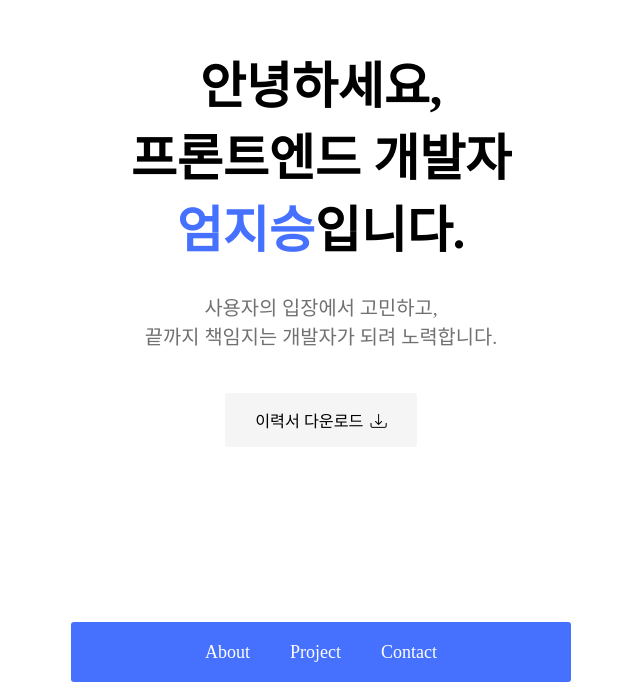
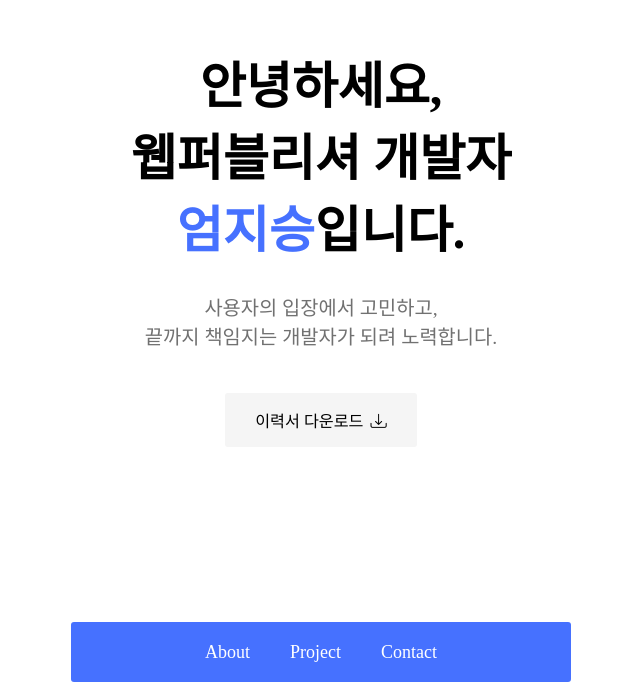
Before and after one commit to userUmji/web-publisher-portfolio, a plain HTML site: page index.html in a window 1280 px wide. Shown: the part 130-815 px from the top of the page, without its empty margins (319-959 px from the left). Drawn offline with nearby package versions, Linux system fonts and the light colour scheme; files whose address does not match are found by name; a web font is replaced by a local one.

Commit message:
이력서업데이트

```diff
--- a/index.html
+++ b/index.html
@@ -23,7 +23,7 @@
       <div class="inner">
         <h1 class="title">
           안녕하세요,<br>
-          프론트엔드 개발자<br>
+          웹퍼블리셔 개발자<br>
           <span class="point-color">엄지승</span>입니다.
         </h1>
         <p>
```
Also changed, not shown: 1 other file.
